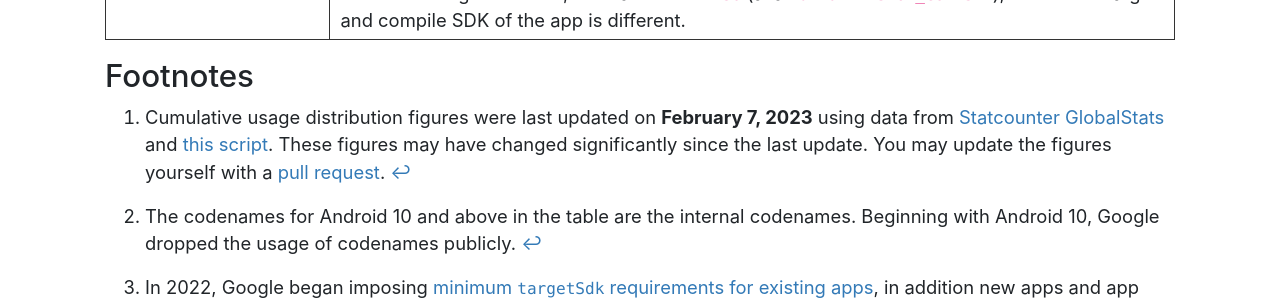
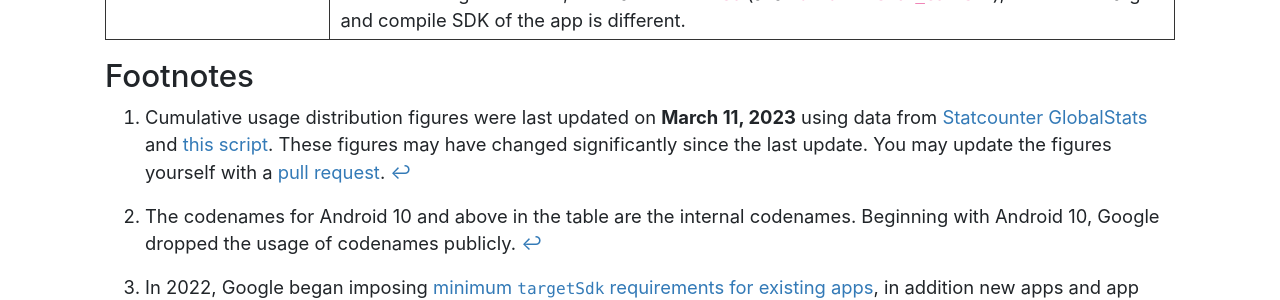
Before and after one commit to ebelinski/apilevels, a Jekyll site: the page built from index.md, in a window 1280 px wide and 900 px high, scrolled down 2053 px. Shown: the part 285-585 px from the top of the window. Built offline with Jekyll 4.4.1, drawn with Linux system fonts in a browser that asks for light colours; comment, search, counter and statistics services are not loaded.

Commit message:
Updated date.

```diff
--- a/index.md
+++ b/index.md
@@ -350,7 +350,7 @@
 <div class="footnotes">
   <ol>
     <li id="fn:1">
-      <p>Cumulative usage distribution figures were last updated on <b>February 7, 2023</b> using data from <a href="https://gs.statcounter.com/android-version-market-share/mobile-tablet/worldwide">Statcounter GlobalStats</a> and <a href="https://github.com/ebelinski/apilevels/blob/main/meta/android-usage-generator.swift">this script</a>. These figures may have changed significantly since the last update. You may update the figures yourself with a <a href="https://github.com/ebelinski/apilevels">pull request</a>. <a href="#fnref:1" class="reversefootnote">↩</a></p>
+      <p>Cumulative usage distribution figures were last updated on <b>March 11, 2023</b> using data from <a href="https://gs.statcounter.com/android-version-market-share/mobile-tablet/worldwide">Statcounter GlobalStats</a> and <a href="https://github.com/ebelinski/apilevels/blob/main/meta/android-usage-generator.swift">this script</a>. These figures may have changed significantly since the last update. You may update the figures yourself with a <a href="https://github.com/ebelinski/apilevels">pull request</a>. <a href="#fnref:1" class="reversefootnote">↩</a></p>
     </li>
     <li id="fn:2">
       <p>The codenames for Android 10 and above in the table are the internal codenames. Beginning with Android 10, Google dropped the usage of codenames publicly. <a href="#fnref:2" class="reversefootnote">↩</a></p>
```
